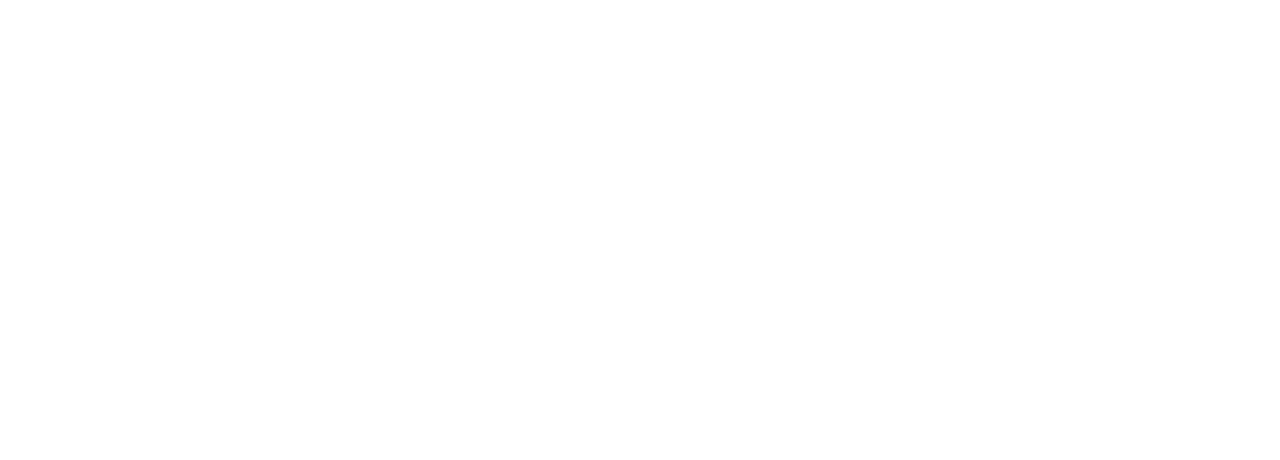
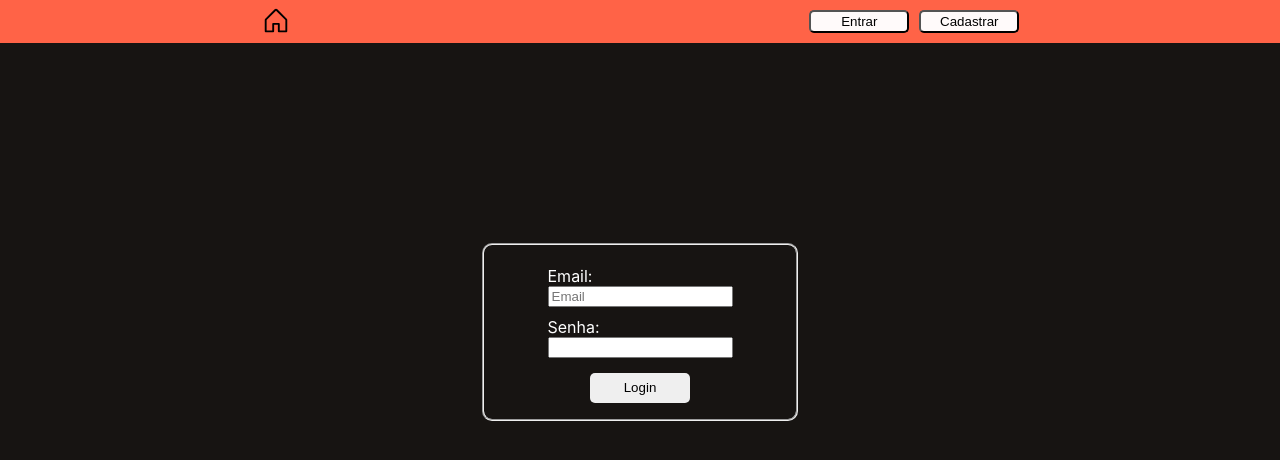
Before and after one commit to Tuviccfp/front-end-forum, a React (Create React App) app: page /login in a window 1280 px wide. Before the commit this address had no page. Shown: the top 460 px of the page. Built offline with nearby package versions, Linux system fonts and the light colour scheme.

Commit message:
component login

```diff
--- a/src/App.js
+++ b/src/App.js
@@ -1,12 +1,15 @@
 import { BrowserRouter, Routes, Route } from 'react-router-dom';
 import './App.css';
 import Home from './components/Home';
+import LoginComponent from './components/Acess/Login';
 
 function App() {
   return (
     <BrowserRouter>
       <Routes>
         <Route path="/" element={<Home />} />
+        <Route path="/login" element={<LoginComponent />} />
+        <Route path="*" element={<h1>404</h1>} />
       </Routes>
     </BrowserRouter>
   );
--- /dev/null
+++ b/src/components/Acess/Login/index.js
@@ -0,0 +1,42 @@
+import * as React from "react";
+import Container from "../../shared/Container";
+import './login.css';
+
+export default function LoginComponent() {
+    const [formLogin, setFormLogin] = React.useState({
+        email: "",
+        password: "",
+    });
+
+    const handleChange = (e) => {
+        const {name, value} = e.target;
+        setFormLogin((prevState) => ({
+            ...prevState,
+             [name]: value,
+        }))
+    };
+
+    const handleSubmit = (event) => {
+        event.preventDefault();
+        // Add your form submission logic here
+        console.log("Email: " + formLogin.email + ", Password: " + formLogin.password);
+    };
+
+    return (
+        <Container>
+            <form className="form-login" onSubmit={handleSubmit}>
+                <fieldset>
+                    <label>
+                        Email:
+                        <input type="email" placeholder="Email" value={formLogin.email} name="email" onChange={handleChange} />
+                    </label>
+                    <label>
+                        Senha:
+                        <input type="password" placeholder="" minLength={8} value={formLogin.password} name="password" onChange={handleChange} />
+                    </label>
+                    <button className="button-submit" type="submit">Login</button>
+                </fieldset>
+            </form>
+        </Container>
+    )
+}
--- /dev/null
+++ b/src/components/Acess/Login/login.css
@@ -0,0 +1,32 @@
+.form-login {
+    width: 25%;
+    height: 50%;
+}
+
+.form-login > fieldset {
+    display: flex;
+    flex-direction: column;
+    align-items: center;
+    justify-content: center;
+    padding: 5%;
+    box-sizing: border-box;
+    border-radius: 10px;
+}
+.form-login > fieldset > label {
+    color: white;
+    display: flex;
+    flex-direction: column;
+    margin: 5px;
+    box-sizing: border-box;
+}
+.form-login > fieldset > input {
+    width: 200px;
+}
+
+.button-submit {
+    width: 100px;
+    height: 30px;
+    border-radius: 5px;
+    border: none;
+    margin-top: 10px;
+}
--- a/src/components/shared/Container/Nav/index.js
+++ b/src/components/shared/Container/Nav/index.js
@@ -1,5 +1,6 @@
 import { House } from "@phosphor-icons/react";
 import styled from "styled-components";
+import { useNavigate } from "react-router-dom";
 
 const NavStyle = styled.nav`
   background-color: tomato;
@@ -25,11 +26,12 @@ const NavStyle = styled.nav`
 `;
 
 export default function Nav() {
+  const navigation = useNavigate();
     return (
       <NavStyle className="nav-home">
         <House size={30} />
         <div>
-            <button>Entrar</button>
+            <button onClick={() => navigation("/login")}>Entrar</button>
             <button>Cadastrar</button>
         </div>
       </NavStyle>
```
Also changed, not shown: src/components/ListAsks/index.js (+16 -0 lines).
